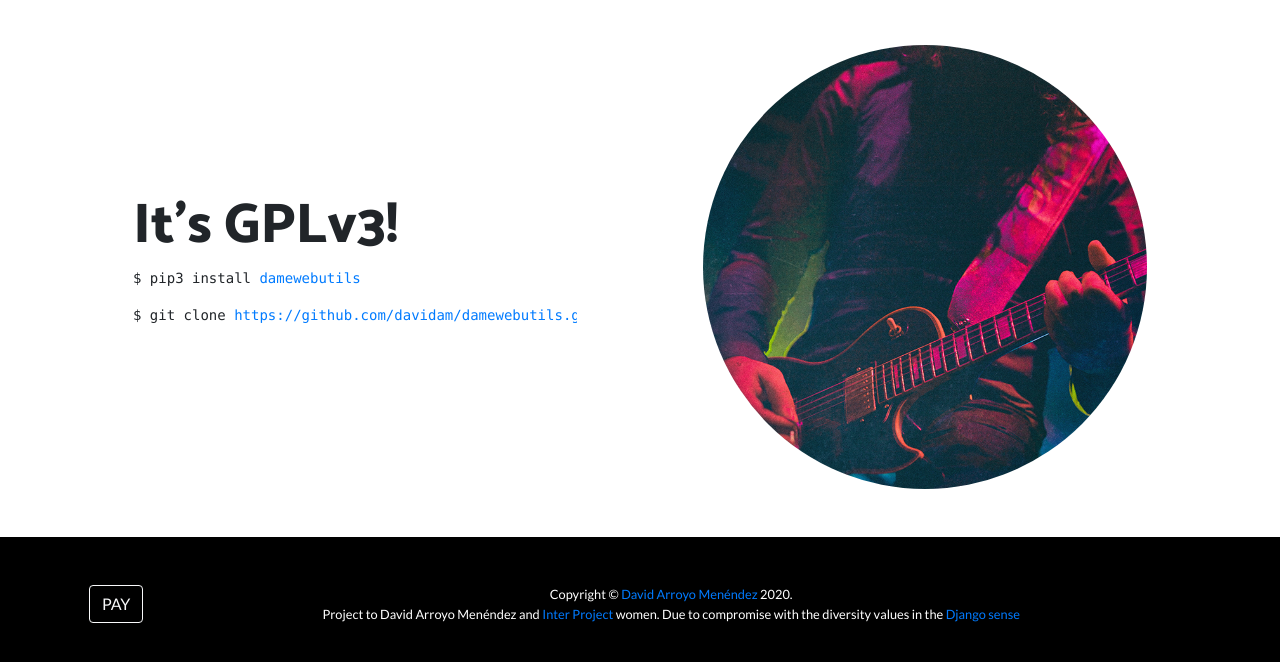
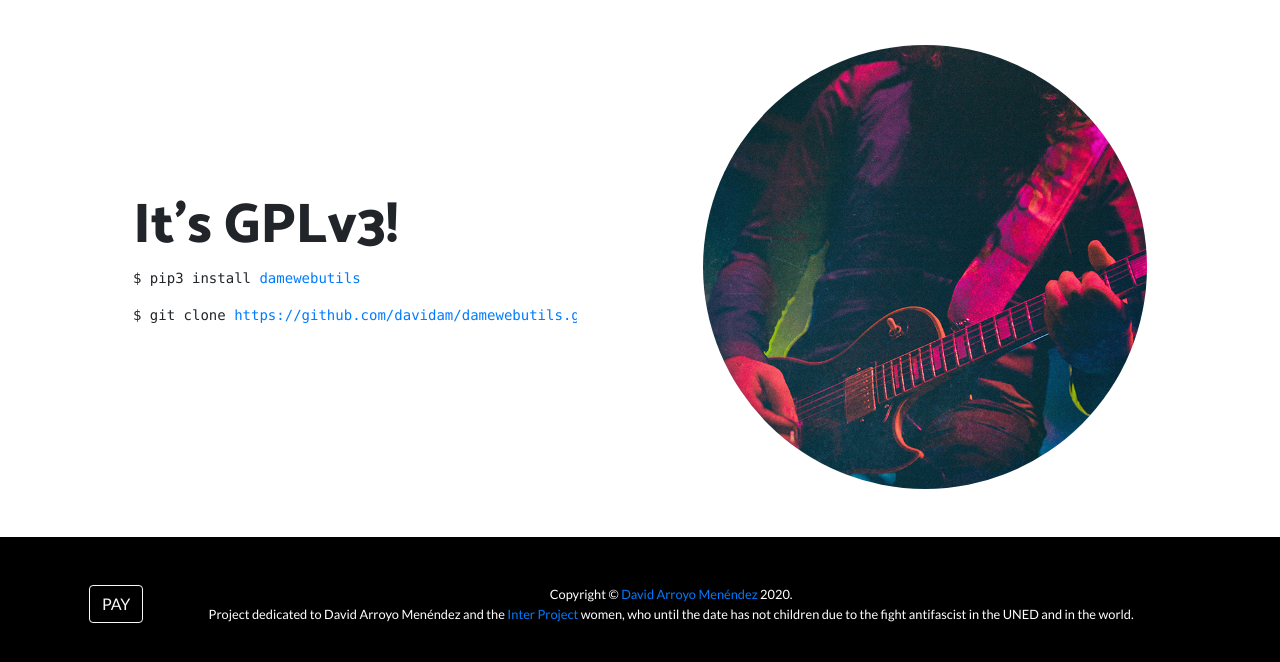
Before and after one commit to davidam/damewebutils-web, a website: page index.html in a window 1280 px wide. Shown: the part 1558-2220 px from the top of the page. Drawn offline with Linux system fonts and the light colour scheme.

Commit message:
index.html: I prefer Damegender footer note in Damewebutils, too

```diff
--- a/index.html
+++ b/index.html
@@ -124,7 +124,7 @@
       </a>
       </div>
       <p class="m-0 text-center text-white small">Copyright &copy; <a href="http://www.davidam.com">David Arroyo Menéndez</a> 2020.</p>
-      <p class="m-0 text-center text-white small">Project to David Arroyo Menéndez and <a href="https://www2.uned.es/grupointer/">Inter Project</a> women. Due to compromise with the diversity values in the <a href="https://www.djangoproject.com/diversity/">Django sense</a></p>
+      <p class="m-0 text-center text-white small">Project dedicated to David Arroyo Menéndez and the <a href="https://www2.uned.es/grupointer/">Inter Project</a> women, who until the date has not children due to the fight antifascist in the UNED and in the world.</p>
     </div>
     <!-- /.container -->
   </footer>
```
